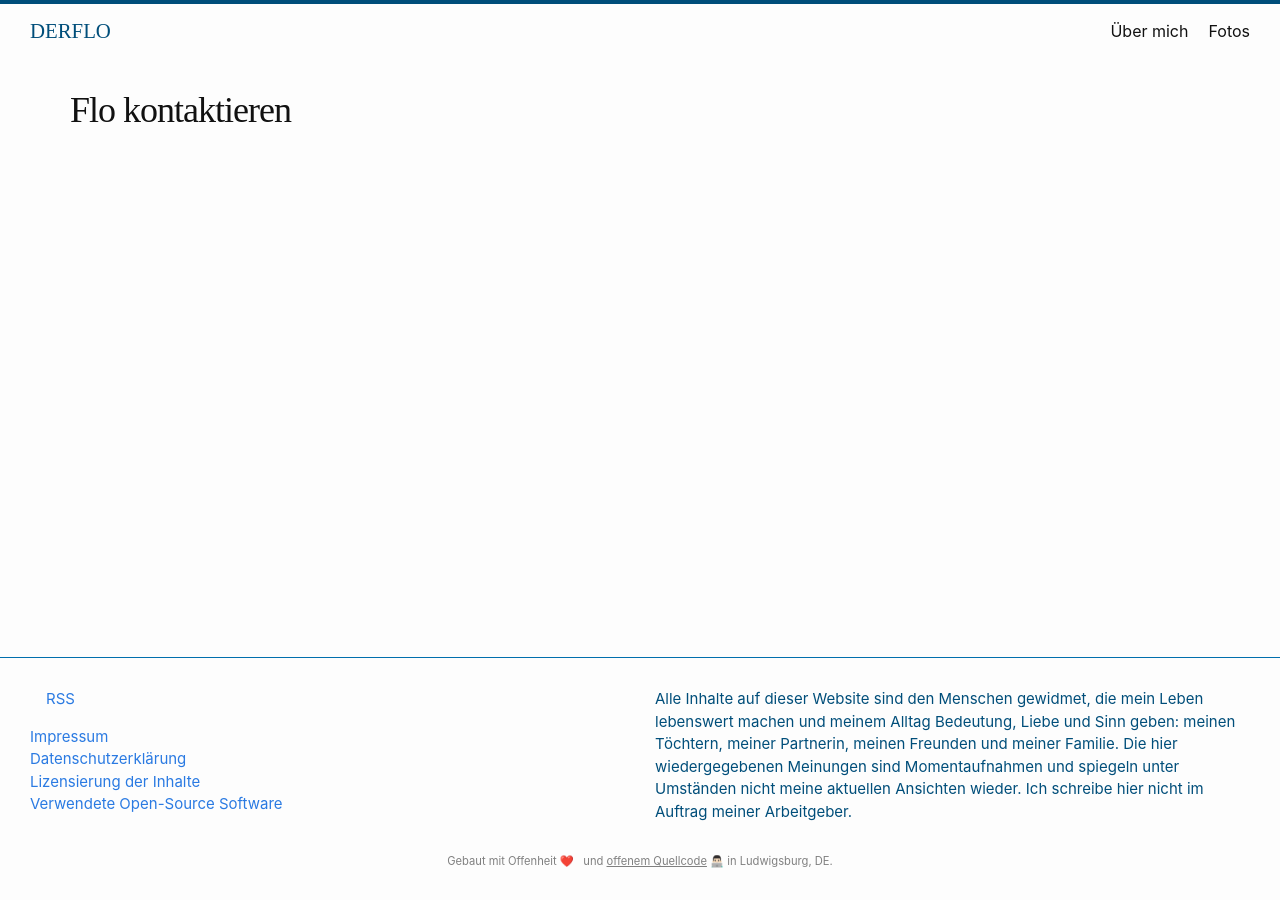
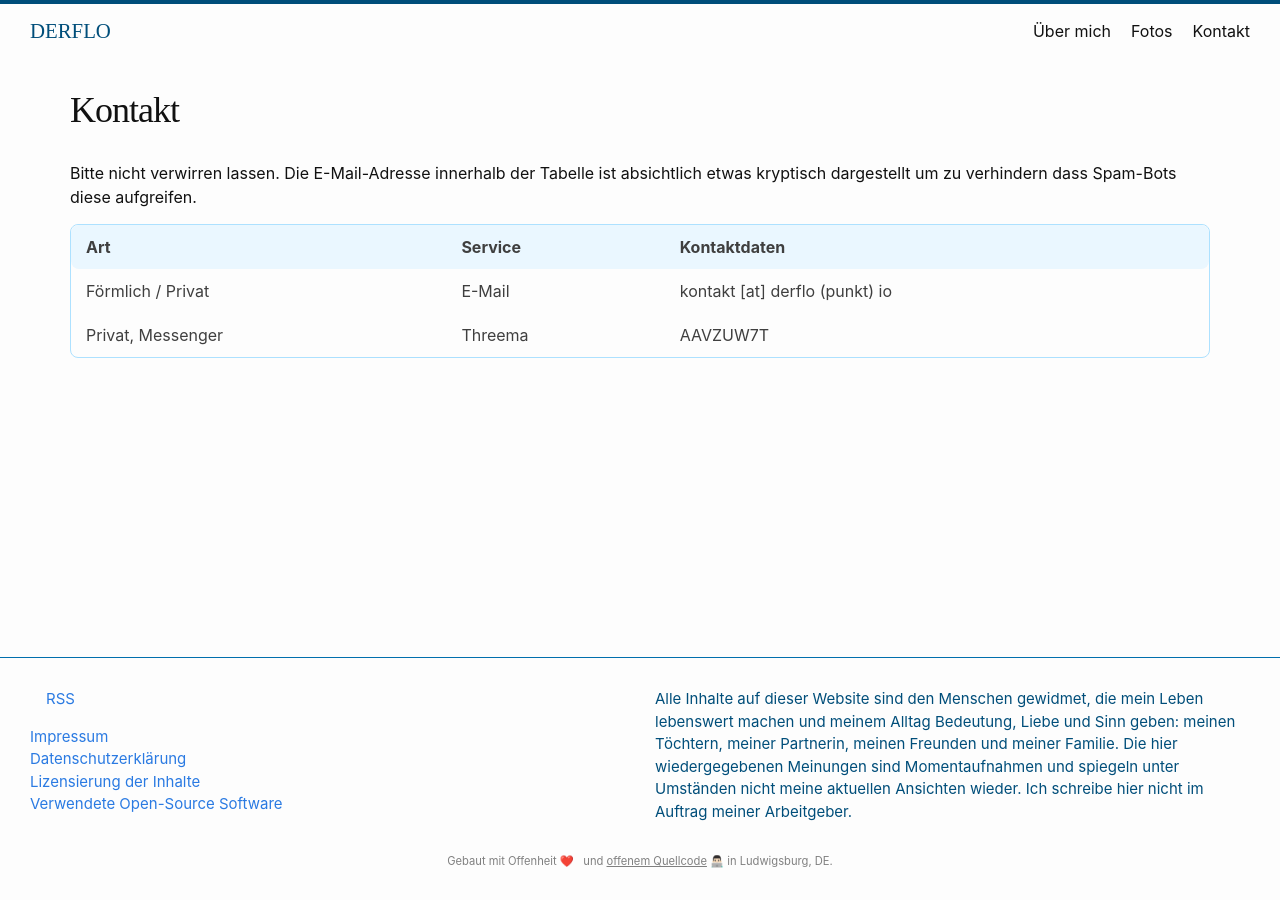
Before and after one commit to flowinho/reboot, a Jekyll site: the page built from contact.md, in a window 1280 px wide. Built offline with Jekyll 4.4.1, drawn with Linux system fonts in a browser that asks for light colours; nearby versions of some CDN libraries; some web fonts are replaced.

Commit message:
Add first miniature contact-page

```diff
--- a/_config.yml
+++ b/_config.yml
@@ -19,6 +19,7 @@ permalink: /:year/:title/
 header_pages:
   - about.md
   - images.md
+  - contact.md
 
 # This is to disable Rouge, Jekylls default syntax highlighter on GitHub Pages
 show_excerpts: true
--- a/contact.md
+++ b/contact.md
@@ -1,5 +1,12 @@
 ---
 layout: page
-title: Flo kontaktieren
+title: Kontakt
 permalink: /kontakt/
 ---
+
+Bitte nicht verwirren lassen. Die E-Mail-Adresse innerhalb der Tabelle ist absichtlich etwas kryptisch dargestellt um zu verhindern dass Spam-Bots diese aufgreifen.
+
+|Art|Service|Kontaktdaten|
+|:--|:--|:--|
+|Förmlich / Privat|E-Mail|kontakt [at] derflo (punkt) io|
+|Privat, Messenger|Threema|AAVZUW7T|
```
